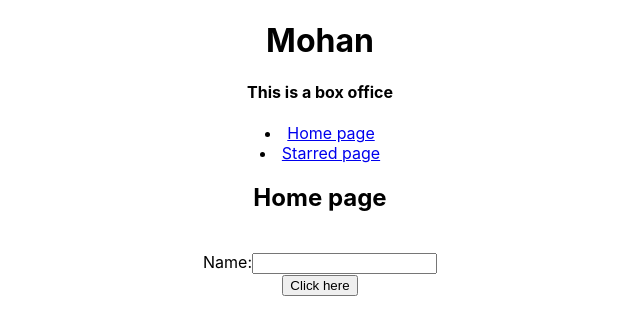
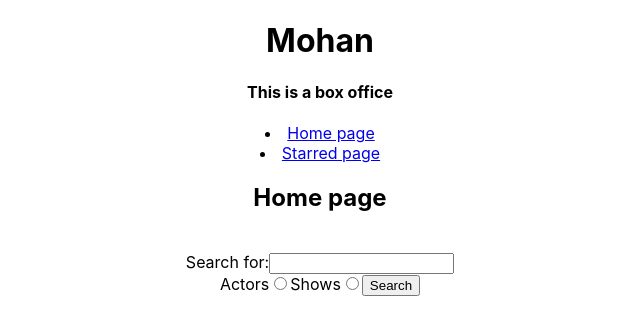
Before and after one commit to mohansai9121/box-office, a React (Create React App) app: page / in a window 1280 px wide. Shown: the top 334 px of the page, without its empty margins (320-960 px from the left). Built offline with nearby package versions, Linux system fonts and the light colour scheme.

Commit message:
Fetched API data of shows and actors

```diff
--- /dev/null
+++ b/src/api/apiData.js
@@ -0,0 +1,10 @@
+const url = 'https://api.tvmaze.com'
+
+const apiData = async (searchFor)=>{
+    const response = await fetch(`${url}${searchFor}`)
+    const body = response.json()
+    return body
+}
+
+export const searchForShows = (query)=> apiData(`/search/shows?q=${query}`)
+export const searchForPeople = (query) => apiData(`/search/people?q=${query}`)
--- a/src/pages/Home.jsx
+++ b/src/pages/Home.jsx
@@ -1,26 +1,62 @@
 import React, { useState } from 'react'
+import { searchForShows, searchForPeople } from '../api/apiData'
 //import { Link } from 'react-router-dom'
 
 const Home = () => {
   const [searchStr, setSearchStr] = useState('')
+  const [apiData, setApiData] = useState(null)
+  const [apiError, setApiError] = useState(null)
+  const [searchOption, setSearchOption] = useState('shows')
+  console.log(searchOption)
   const searchHandler = (e) =>{
-    console.log(e.target.value)
     setSearchStr(e.target.value)
   }
   const search=async (e)=>{
-    e.preventDefault()
-    const response = await fetch(`https://api.tvmaze.com/search/shows?q=${searchStr}`)
-    const body = response.json()
-    console.log(body)
+    try{
+      e.preventDefault()
+      if(searchOption==='shows'){
+        const body = await searchForShows(searchStr)
+        setApiData(body)
+      }else{
+        const body = await searchForPeople(searchStr)
+        setApiData(body)
+      }
+    }catch(err){
+      setApiError(err)
+    }
+  }
+  const renderApiData = ()=>{
+    if(apiError){
+      return <div>Error in fetching</div>
+    }
+    if(apiData){
+      return apiData[0].show?
+      apiData.map((data)=>(
+        <div key={data.show.id}>{data.show.name}</div>
+      )):apiData.map((data)=>(
+        <div key={data.person.id}>{data.person.name}</div>
+      ))
+    }
+    return null
   }
   return (
     <div>
       <center><h2>Home page</h2><br></br>
       <form onSubmit={search}>
-        <label>Name:</label>
-        <input value={searchStr} type='text' onChange={searchHandler}/><br></br>
-        <button onClick={search}>Click here</button>
+        <label>Search for:
+          <input value={searchStr} type='text' onChange={searchHandler}/>
+        </label><br></br>
+        <label>Actors
+          <input type='radio' name={searchOption} value='actors' onChange={(e)=>setSearchOption(e.target.value)}/>
+        </label>
+        <label>Shows
+          <input type='radio' name={searchOption} value='shows' onChange={(e)=>setSearchOption(e.target.value)}/>
+        </label>
+        <button onClick={search}>Search</button>
       </form>
+      <div>
+        {renderApiData()}
+      </div>
       </center>
     </div>
   )
```
